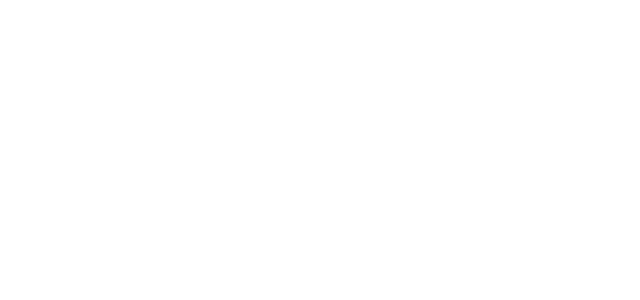
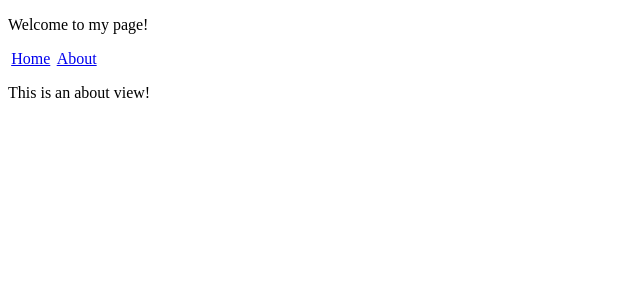
Before and after one commit to eyemotif/cv, a Vue app: page /about in a window 1280 px wide. Before the commit this address had no page. Shown: the top 300 px of the page, without its empty margins (0-640 px from the left). Built offline with nearby package versions, Linux system fonts and the light colour scheme.

Commit message:
Add some views

```diff
--- a/src/App.vue
+++ b/src/App.vue
@@ -4,7 +4,22 @@
 
 <template>
   <header>
+    <section>
+      <p>Welcome to my page!</p>
+      <nav>
+        <RouterLink :to="{ name: 'home' }">Home</RouterLink>
+        <RouterLink :to="{ name: 'about' }">About</RouterLink>
+      </nav>
+    </section>
   </header>
 
-  <RouterView />
+  <section>
+    <RouterView />
+  </section>
 </template>
+
+<style scoped>
+nav>* {
+  margin: 0.2em;
+}
+</style>
--- a/src/router/index.ts
+++ b/src/router/index.ts
@@ -1,8 +1,25 @@
 import { createRouter, createWebHistory } from 'vue-router'
+import HomeView from '../views/HomeView.vue'
 
 const router = createRouter({
   history: createWebHistory(import.meta.env.BASE_URL),
-  routes: []
+  routes: [
+    {
+      path: '/',
+      name: 'home',
+      component: HomeView,
+    },
+    {
+      path: '/about',
+      name: 'about',
+      component: import('../views/AboutView.vue'),
+    },
+    {
+      path: '/:catch(.*)*',
+      name: 'not-found',
+      component: import('../views/404View.vue')
+    }
+  ]
 })
 
 export default router
--- /dev/null
+++ b/src/views/404View.vue
@@ -0,0 +1,7 @@
+<script setup lang="ts">
+
+</script>
+
+<template>
+    <p>Not found...</p>
+</template>
--- /dev/null
+++ b/src/views/AboutView.vue
@@ -0,0 +1,5 @@
+<script setup lang="ts"></script>
+
+<template>
+    <p>This is an about view!</p>
+</template>
--- /dev/null
+++ b/src/views/HomeView.vue
@@ -0,0 +1,7 @@
+<script setup lang="ts">
+
+</script>
+
+<template>
+    <p>Hello, world!</p>
+</template>
```
